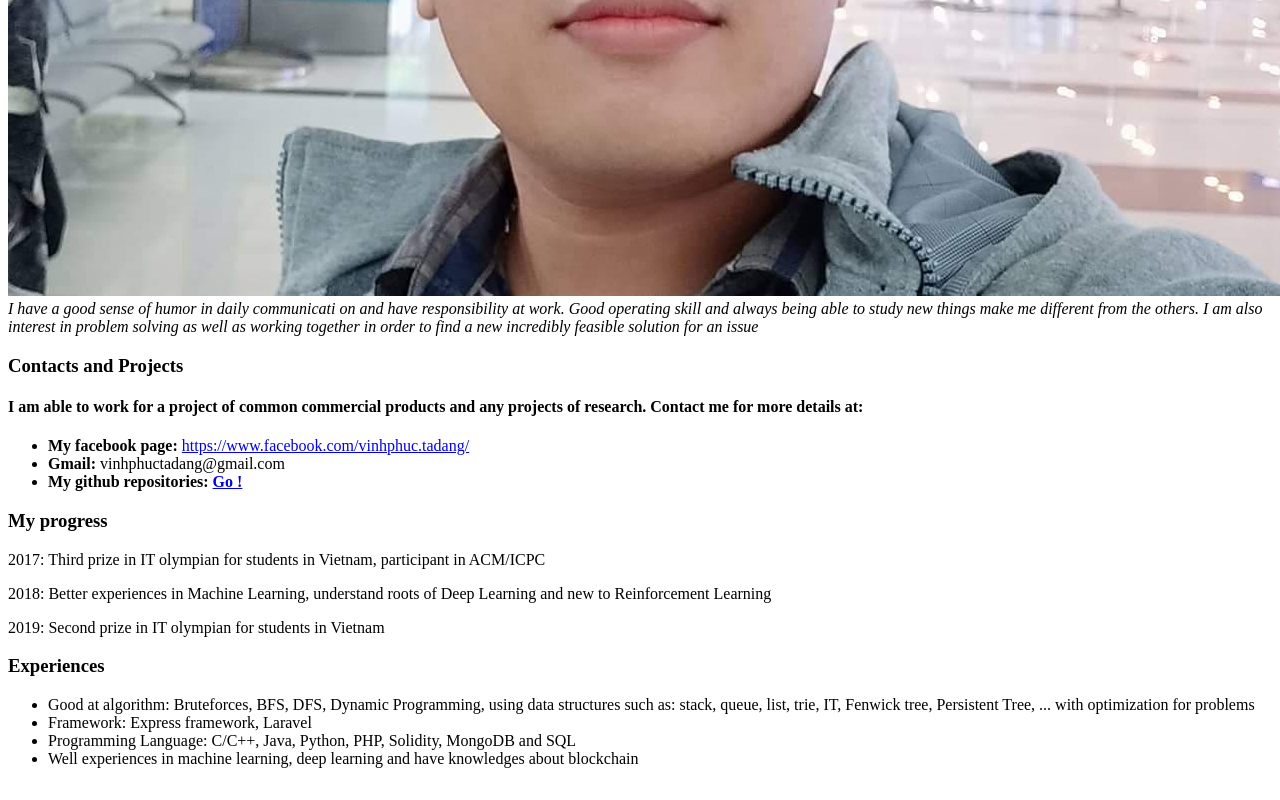
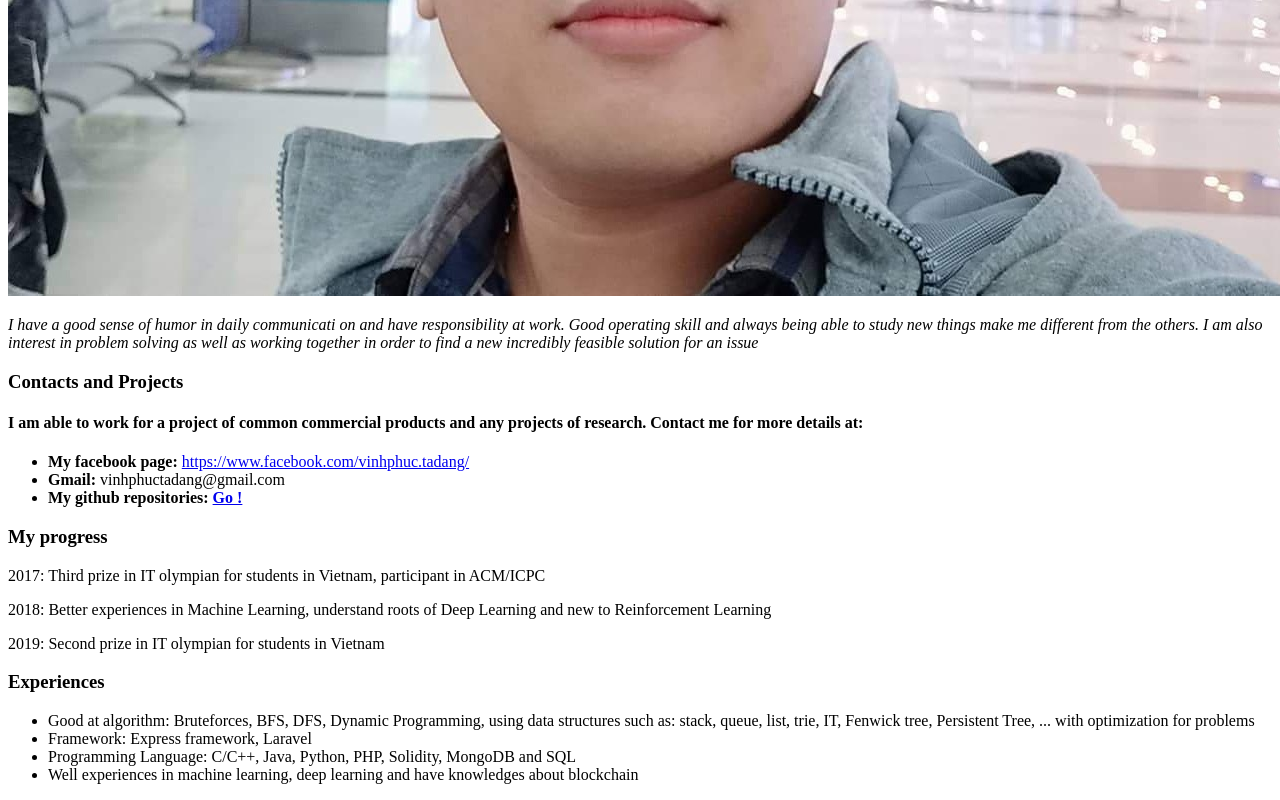
Before and after one commit to vinhphuctadang/vinhphuctadang.github.io, a plain HTML site: page index.html in a window 1280 px wide. Shown: the part 682-1482 px from the top of the page. Drawn offline with Linux system fonts and the light colour scheme.

Commit message:
fixed: p

```diff
--- a/index.html
+++ b/index.html
@@ -6,7 +6,7 @@
 <body>
 	<div>
 		<img src="avatar.jpg">
-		<i>I have a good sense of humor in daily communicati		on and have responsibility at work. Good operating skill and always being able to study new things make me different from the others. I am also interest in problem solving as well as working together in order to find a new incredibly feasible solution for an issue</i>
+		<p><i>I have a good sense of humor in daily communicati		on and have responsibility at work. Good operating skill and always being able to study new things make me different from the others. I am also interest in problem solving as well as working together in order to find a new incredibly feasible solution for an issue</i></p>
 	</div>
 	<div>
 		<h3>Contacts and Projects</h3>
```
